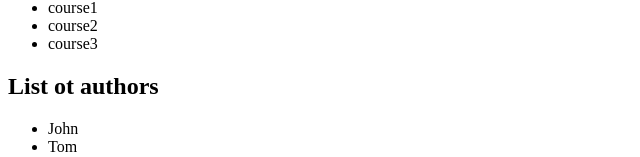
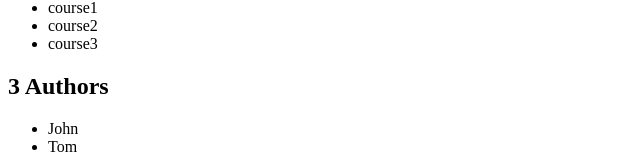
Before and after one commit to jasonpolydor/hello-world, an Angular app: page / in a window 1280 px wide. Shown: the part 128-285 px from the top of the page, without its empty margins (0-640 px from the left). Built offline with nearby package versions, Linux system fonts and the light colour scheme.

Commit message:
Udemy exercise list of authors

```diff
--- a/src/app/authors/authors.component.html
+++ b/src/app/authors/authors.component.html
@@ -1,4 +1,4 @@
-<h2>{{ title }}</h2>
+<h2>{{ authors.length }} {{ title }}</h2>
 <ul>
   <li *ngFor="let author of authors">{{ author }}</li>
 </ul>
--- a/src/app/authors/authors.component.ts
+++ b/src/app/authors/authors.component.ts
@@ -9,7 +9,7 @@ import { AuthorsService } from './../authors.service';
 })
 export class AuthorsComponent implements OnInit {
   private authors: any[];
-  title: string = "List ot authors"
+  title: string = "Authors";
 
   constructor(service: AuthorsService) {
     this.authors = service.getAuthors();
```
